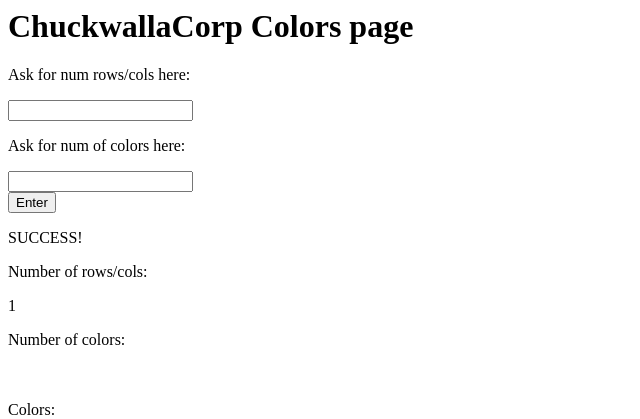
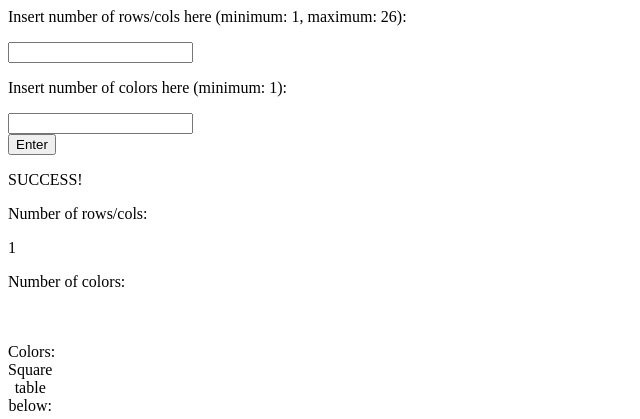
Before and after one commit to hieveryoneimsamuel/ChuckwallaCorp, a PHP site: page /success.php?val1=1 in a window 1280 px wide. Shown: the top 419 px of the page, without its empty margins (0-640 px from the left). Run offline with PHP 8.4, Linux system fonts and the light colour scheme; data that the repository does not hold is empty.

Commit message:
Cosmetic change

```diff
--- a/fuel/app/views/ourcompany/colorsDirectory/success.php
+++ b/fuel/app/views/ourcompany/colorsDirectory/success.php
@@ -1,15 +1,9 @@
 <body>
-
-
-    <h1>ChuckwallaCorp Colors page</h1>
-
-
     <form method='GET'>
-        <p>Ask for num rows/cols here:</p>
+    <p>Insert number of rows/cols here (minimum: 1, maximum: 26):</p>
         <input type="number" class="val" name="val1">
-
-
-        <p>Ask for num of colors here:</p>
+        <br>
+        <p>Insert number of colors here (minimum: 1):</p>
         <input type="number" class="val" name="val2">
 
         <br>
@@ -92,6 +86,4 @@
     }
     ?>
     </div>
-
-
 </body>
```
